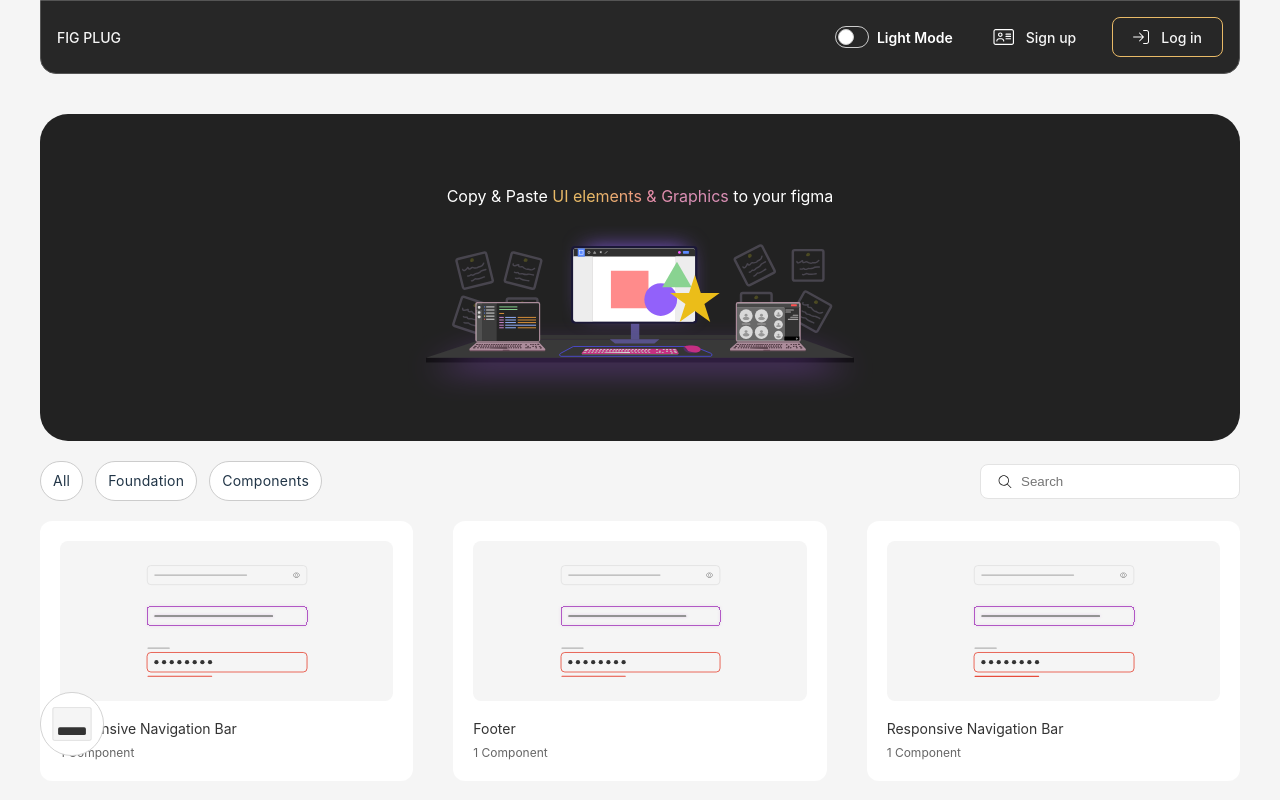
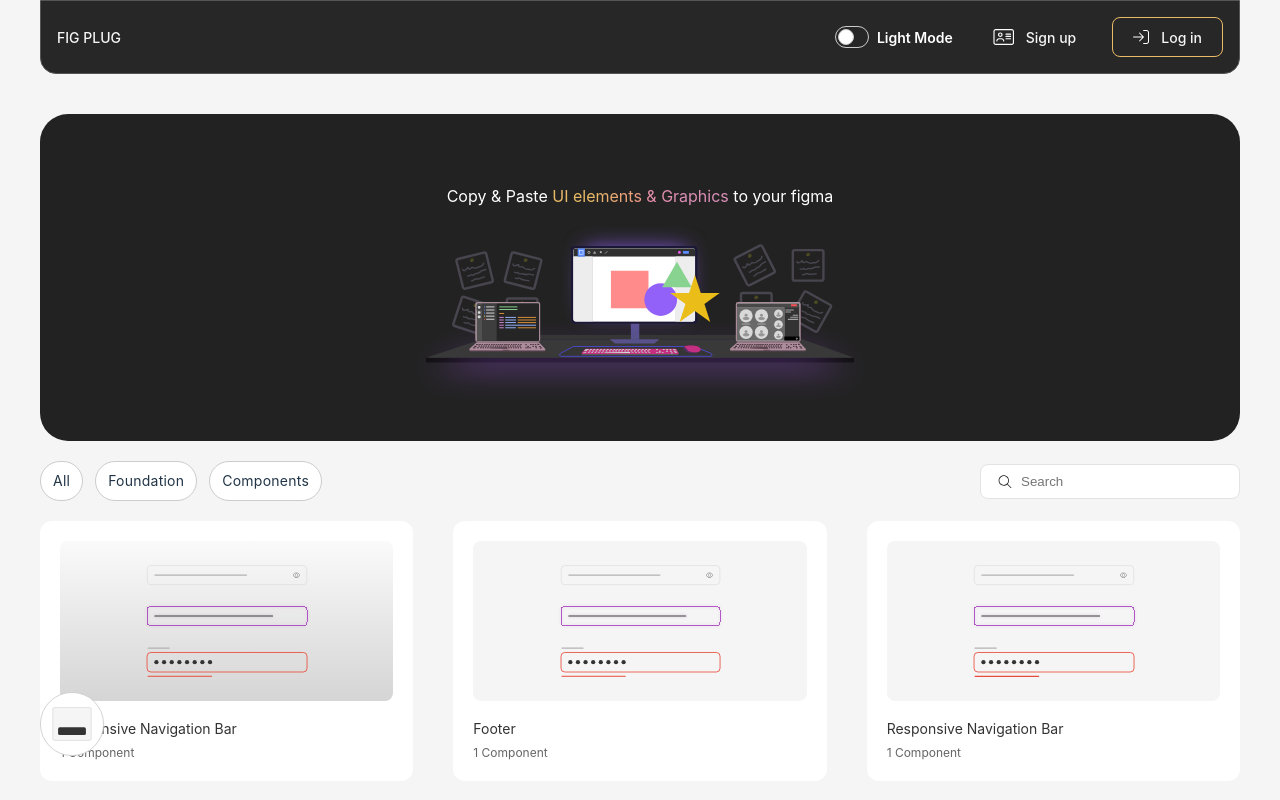
Before and after one commit to victorgbaye/Fig-jam, a React (Vite) app: page / in a window 1280 px wide. In both pictures the pointer is over the element 226 px from the left and 621 px from the top of the page. Shown: the top 800 px of the page. Built offline with nearby package versions, Linux system fonts and the light colour scheme.

Commit message:
micro interaction

```diff
--- a/src/components/compound/Alert/Alert.module.scss
+++ b/src/components/compound/Alert/Alert.module.scss
@@ -56,6 +56,7 @@
     }
 }
 .alert{
+    z-index: 1;
     padding: 20px;
     border: 1px solid red;
     width: 760px;
--- a/src/components/compound/FigCard/Figcard.module.scss
+++ b/src/components/compound/FigCard/Figcard.module.scss
@@ -46,6 +46,8 @@
     }
 }
 .componentThumbnail:hover{
+    background: linear-gradient(to bottom, rgba(255, 255, 255, 0.5), rgba(206, 205, 205, 0.8)); /* Adjust gradient colors and direction */
+    opacity: 1;
     cursor: pointer;
     .cardLens{
         display: block;
```
